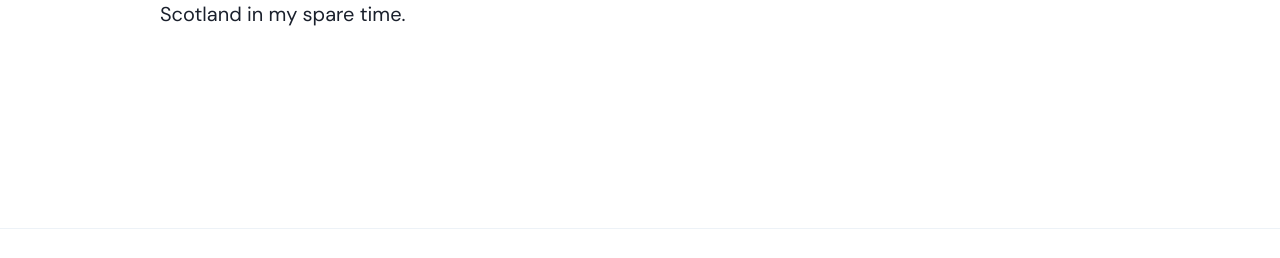
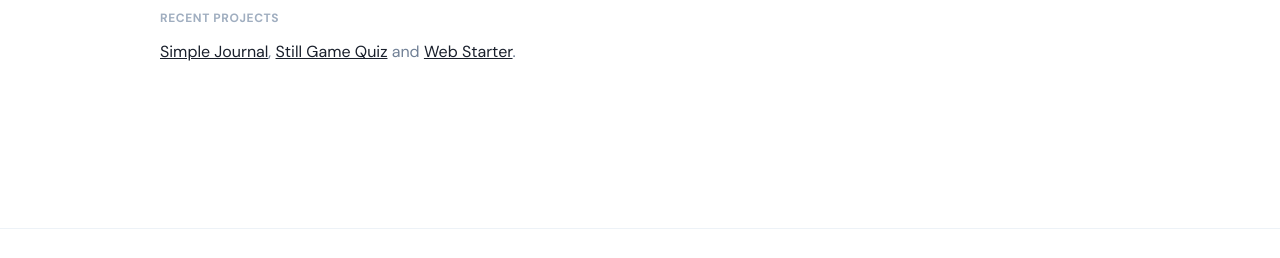
Before and after one commit to chrissy-dev/chrissy.dev, an Eleventy site: page src/index.html in a window 1280 px wide. Shown: the part 468-726 px from the top of the page. Built offline with nearby package versions, Linux system fonts and the light colour scheme; Eleventy itself is replaced by a stand-in of ours; files that its build step writes are made by us from their sources; no server answers; what js-beautify, node-fetch would draw is missing.

Commit message:
Add links to home

```diff
--- a/src/index.html
+++ b/src/index.html
@@ -9,5 +9,9 @@ layout: layouts/base
         <h1 class="text-2xl md:text-3xl text-gray-600">Hello, I’m Chris</h1>
         <h2 class="text-4xl md:text-6xl dm-serif-display mb-4">I build digital things.</span></h1>
         <p class="text-lg md:text-xl dm-sans leading-normal">I currently work as a UX Designer at <a href="https://www.arnoldclark.com/careers/digital-product-development" class="cool-link" target="_blank">Arnold Clark</a> and hike around Scotland in my spare time.</p>
+        <aside class="dm-sans mt-8">
+            <h3 class="text-gray-500 uppercase font-bold tracking-wider text-xs">Recent Projects</h3>
+            <p class="my-4 text-gray-600"><a class="text-gray-900" href="/">Simple Journal</a>, <a  class="text-gray-900"  href="/">Still Game Quiz</a> and <a  class="text-gray-900"  href="/">Web Starter</a></li>.</p>
+        </aside>
     </section>
 </div>
```
Also changed, not shown: src/about/index.html (+1 -1 lines).
